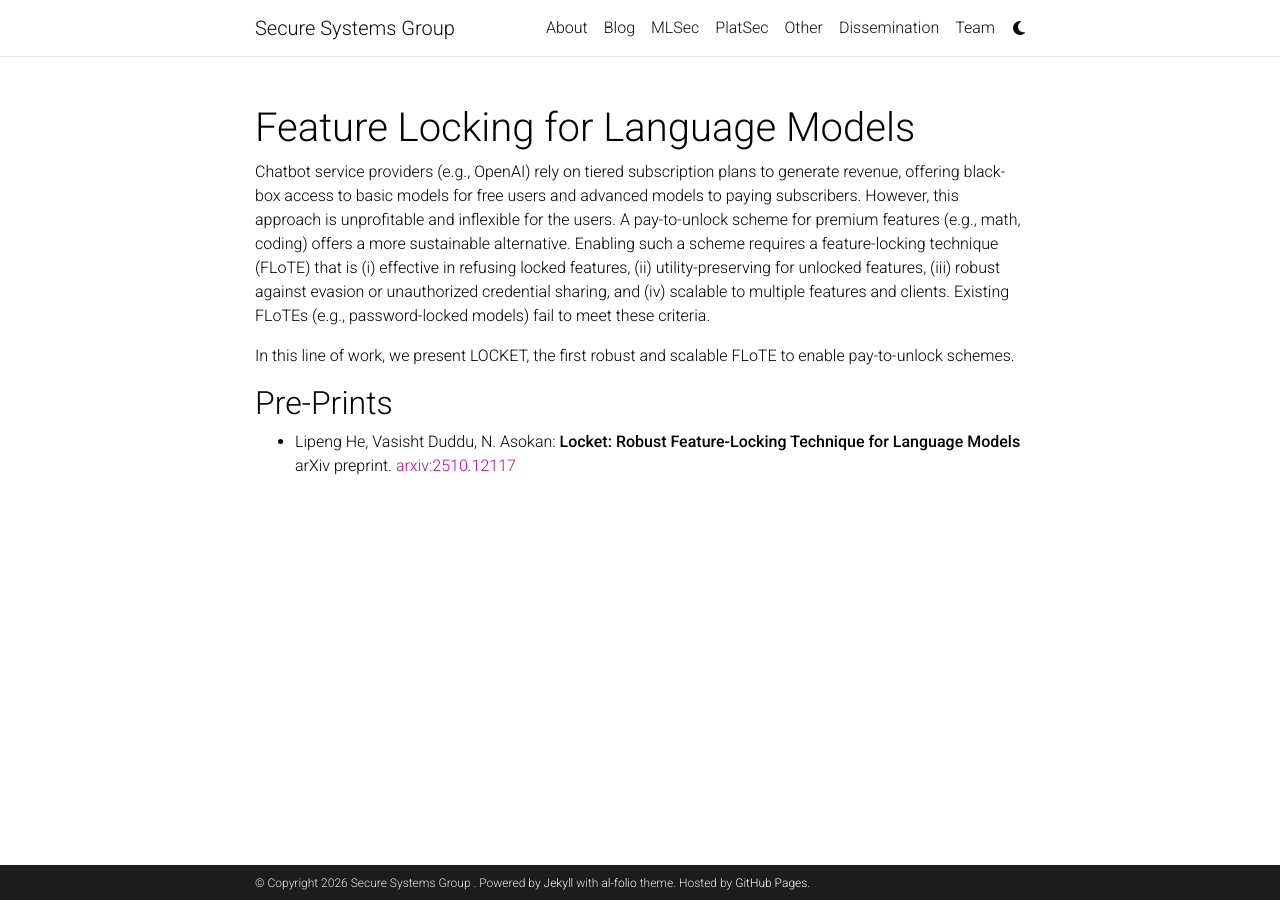
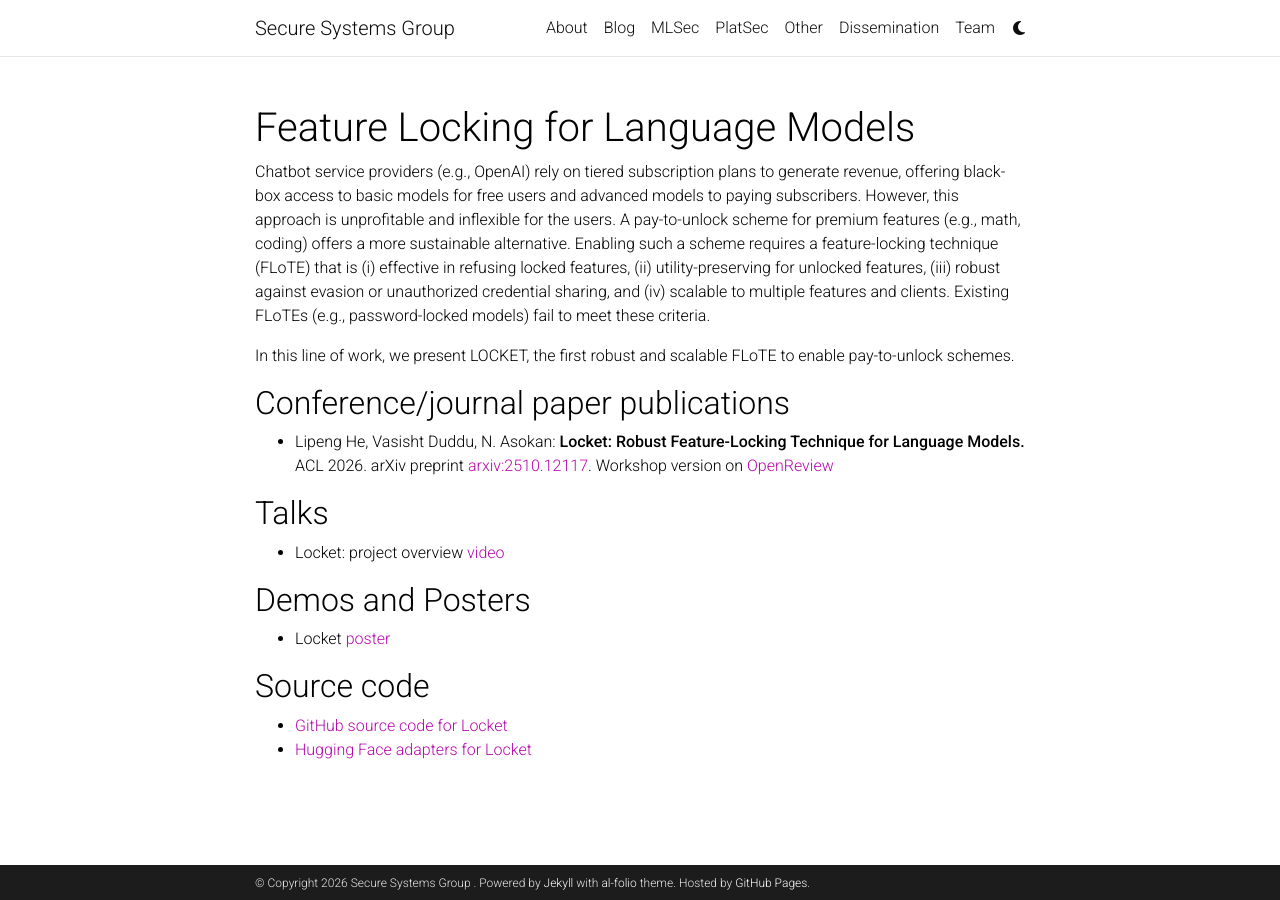
Before and after one commit to ssg-research/ssg-research.github.io, a Jekyll site: the page built from _projects/mlsec/featurelock.md, in a window 1280 px wide. Built offline with Jekyll 4.4.1, drawn with Linux system fonts in a browser that asks for light colours; a style sheet for code colours, icons or effects is not loaded.

Commit message:
Update Locket project page with publication, workshop, talk, poster, code, and Hugging Face links

```diff
--- a/_projects/mlsec/featurelock.md
+++ b/_projects/mlsec/featurelock.md
@@ -17,6 +17,19 @@ Enabling such a scheme requires a feature-locking technique (FLoTE) that is (i)
 In this line of work, we present LOCKET, the first robust and scalable FLoTE to enable pay-to-unlock schemes.
 
 
-## Pre-Prints
+## Conference/journal paper publications
 
-- Lipeng He, Vasisht Duddu, N. Asokan: **Locket: Robust Feature-Locking Technique for Language Models** arXiv preprint. [arxiv:2510.12117](https://arxiv.org/abs/2510.12117)
+- Lipeng He, Vasisht Duddu, N. Asokan: **Locket: Robust Feature-Locking Technique for Language Models.** ACL 2026. arXiv preprint [arxiv:2510.12117](https://arxiv.org/abs/2510.12117). Workshop version on [OpenReview](https://openreview.net/forum?id=1JBK4x8ik9)
+
+## Talks
+
+- Locket: project overview [video](https://youtu.be/p3Bo0oMexqs)
+
+## Demos and Posters
+
+- Locket [poster](https://static.ouorz.com/locket-cpi-poster.pdf)
+
+## Source code
+
+- [GitHub source code for Locket](https://github.com/ssg-research/locket)
+- [Hugging Face adapters for Locket](https://huggingface.co/collections/ttttonyhe/locket)
```
